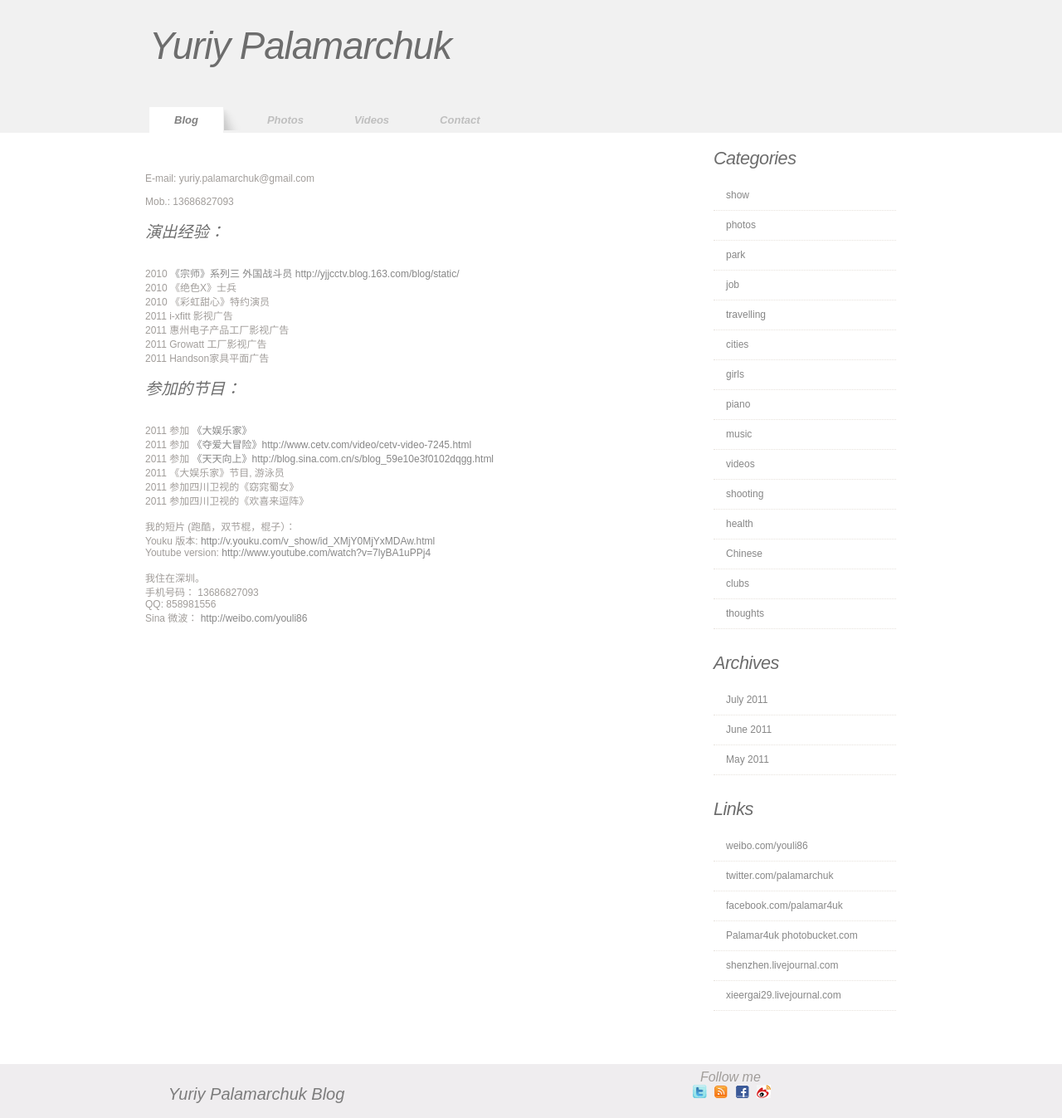
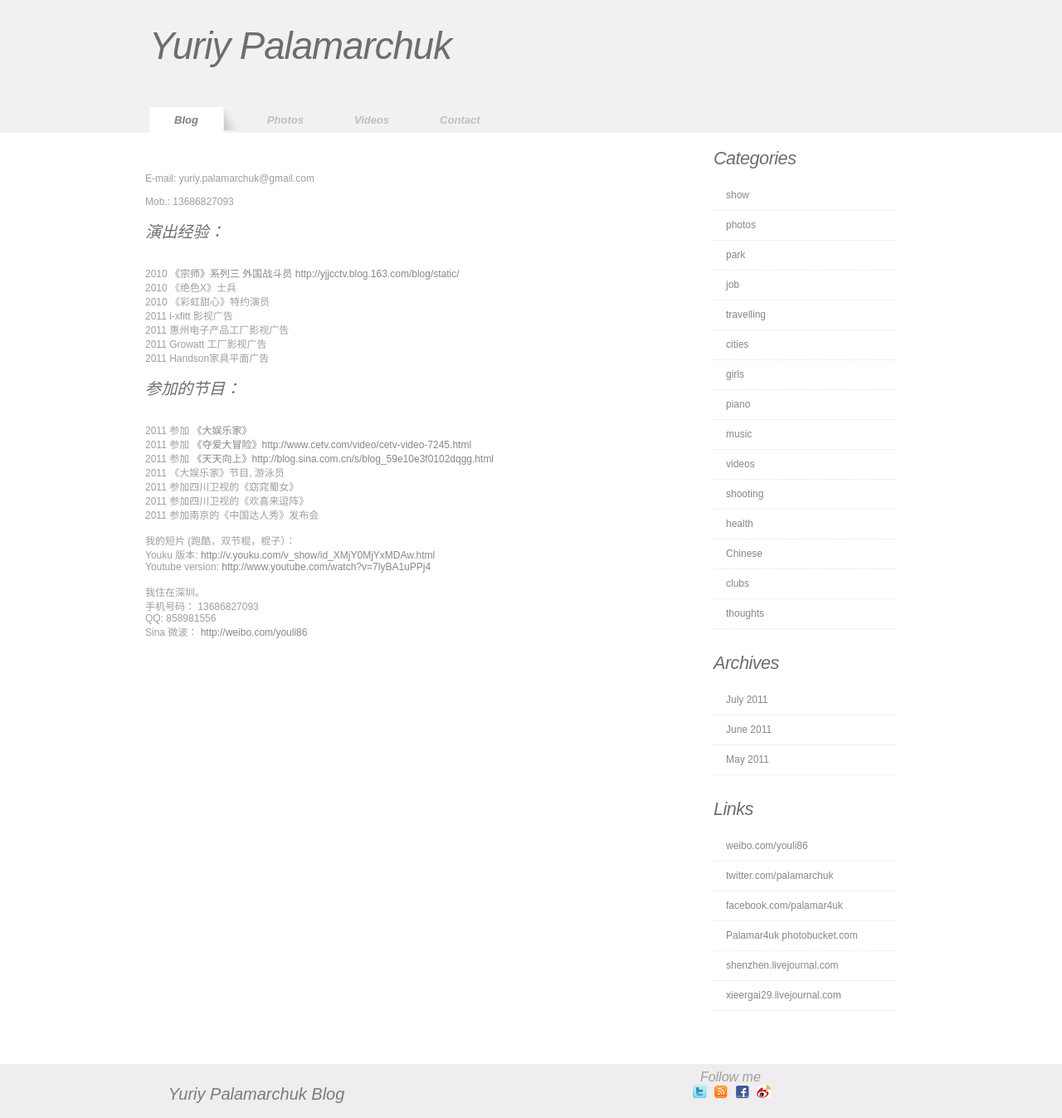
Before and after one commit to iurii/iurii.github.com, a Jekyll site: the page built from about.html, in a window 1280 px wide. Shown: the whole page at 83% size. Built offline with Jekyll 4.4.1, drawn with Linux system fonts in a browser that asks for light colours; comment, search, counter and statistics services are not loaded.

Commit message:
experience added

```diff
--- a/about.html
+++ b/about.html
@@ -27,6 +27,7 @@ Mob.: 13686827093<br />
 2011 《大娱乐家》节目, 游泳员<br />
 2011 参加四川卫视的《窈窕蜀女》<br />
 2011 参加四川卫视的《欢喜来逗阵》<br />
+2011 参加南京的《中国达人秀》发布会<br />
 <br />
 我的短片 (跑酷，双节棍，棍子）：<br />
 Youku 版本: <a href="http://v.youku.com/v_show/id_XMjY0MjYxMDAw.html">http://v.youku.com/v_show/id_XMjY0MjYxMDAw.html</a><br />
```
